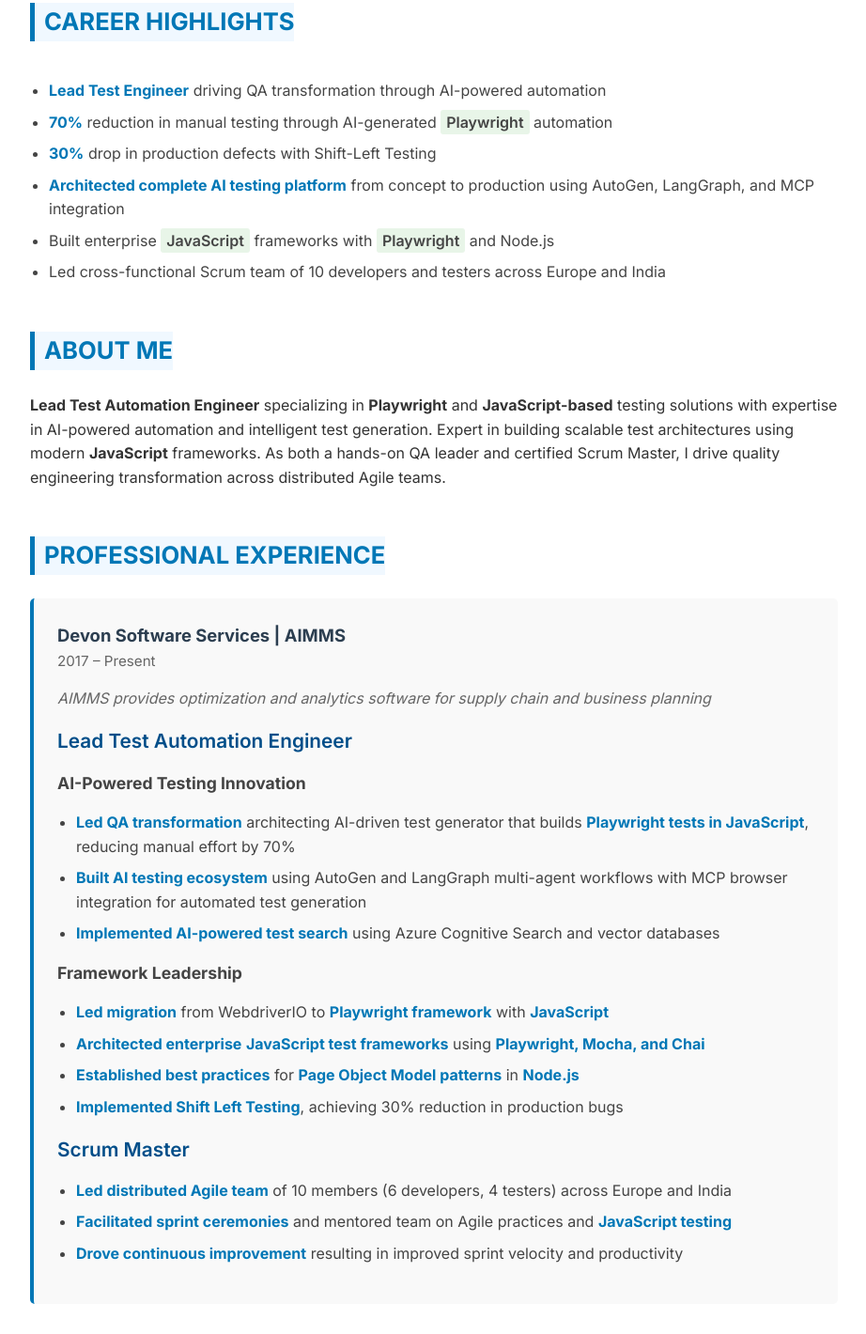
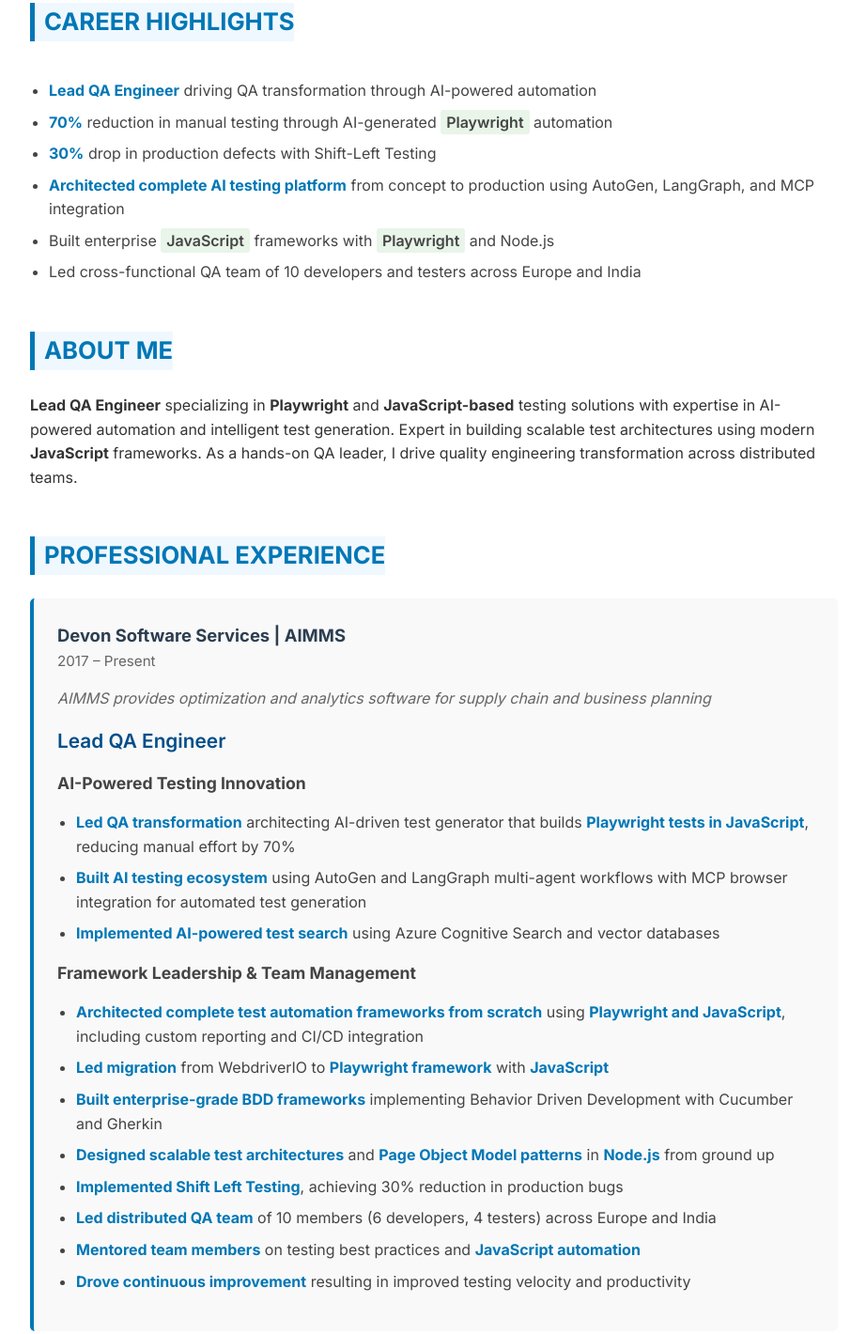
Before and after one commit to praveenvarghese/praveenvarghese.github.io, a plain HTML site: page index.html in a window 1280 px wide. Shown: the part 257-1677 px from the top of the page at 94% size, without its empty margins (178-1100 px from the left). Drawn offline with Linux system fonts and the light colour scheme.

Commit message:
Update index.html

```diff
--- a/index.html
+++ b/index.html
@@ -5,10 +5,10 @@
     <meta name="viewport" content="width=device-width, initial-scale=1.0" />
     <meta
       name="description"
-      content="Lead Test Automation Engineer and Scrum Master skilled in Playwright, AI-powered testing, and Agile leadership."
+      content="Lead QA Engineer skilled in Playwright, AI-powered testing, and team leadership."
     />
     <meta name="author" content="Praveen Varghese" />
-    <title>Praveen Varghese - Lead Test Automation Engineer</title>
+    <title>Praveen Varghese - Lead QA Engineer</title>
     <link rel="icon" href="favicon.png" type="image/png" />
     <link
       href="https://fonts.googleapis.com/css2?family=Inter:wght@400;600;700&display=swap"
@@ -365,7 +365,7 @@
   <body>
     <header>
       <h1>Praveen Varghese</h1>
-      <p>Lead Test Automation Engineer & Scrum Master</p>
+      <p>Lead QA Engineer</p>
       <p style="color: #0077b6; font-weight: 600; margin-top: 10px;">
         QA Lead | Automation-First Quality Strategist | Playwright Expert |
         Modernizing QA with AI
@@ -376,7 +376,7 @@
       <h2>Career Highlights</h2>
       <ul>
         <li>
-          <strong>Lead Test Engineer</strong> driving QA transformation through
+          <strong>Lead QA Engineer</strong> driving QA transformation through
           AI-powered automation
         </li>
         <li>
@@ -396,7 +396,7 @@
           <span class="tech-highlight">Playwright</span> and Node.js
         </li>
         <li>
-          Led cross-functional Scrum team of 10 developers and testers across
+          Led cross-functional QA team of 10 developers and testers across
           Europe and India
         </li>
       </ul>
@@ -405,14 +405,13 @@
     <section id="about">
       <h2>About Me</h2>
       <p>
-        <strong>Lead Test Automation Engineer</strong> specializing in
+        <strong>Lead QA Engineer</strong> specializing in
         <strong>Playwright</strong> and
         <strong>JavaScript-based</strong> testing solutions with expertise in
         AI-powered automation and intelligent test generation. Expert in
         building scalable test architectures using modern
-        <strong>JavaScript</strong> frameworks. As both a hands-on QA
-        leader and certified Scrum Master, I drive quality engineering
-        transformation across distributed Agile teams.
+        <strong>JavaScript</strong> frameworks. As a hands-on QA
+        leader, I drive quality engineering transformation across distributed teams.
       </p>
     </section>
 
@@ -427,7 +426,7 @@
           and business planning
         </p>
 
-        <h3>Lead Test Automation Engineer</h3>
+        <h3>Lead QA Engineer</h3>
         <h4>AI-Powered Testing Innovation</h4>
         <ul>
           <li>
@@ -445,42 +444,40 @@
           </li>
         </ul>
 
-        <h4>Framework Leadership</h4>
+        <h4>Framework Leadership & Team Management</h4>
         <ul>
+          <li>
+            <strong>Architected complete test automation frameworks from scratch</strong> using
+            <strong>Playwright and JavaScript</strong>, including custom reporting and CI/CD integration
+          </li>
           <li>
             <strong>Led migration</strong> from WebdriverIO to
             <strong>Playwright framework</strong> with
             <strong>JavaScript</strong>
           </li>
           <li>
-            <strong>Architected enterprise</strong>
-            <strong>JavaScript test frameworks</strong> using
-            <strong>Playwright, Mocha, and Chai</strong>
+            <strong>Built enterprise-grade BDD frameworks</strong> implementing Behavior Driven Development with Cucumber and Gherkin
           </li>
           <li>
-            <strong>Established best practices</strong> for
+            <strong>Designed scalable test architectures</strong> and
             <strong>Page Object Model patterns</strong> in
-            <strong>Node.js</strong>
+            <strong>Node.js</strong> from ground up
           </li>
           <li>
             <strong>Implemented Shift Left Testing</strong>, achieving 30%
             reduction in production bugs
           </li>
-        </ul>
-
-        <h3>Scrum Master</h3>
-        <ul>
           <li>
-            <strong>Led distributed Agile team</strong> of 10 members (6
+            <strong>Led distributed QA team</strong> of 10 members (6
             developers, 4 testers) across Europe and India
           </li>
           <li>
-            <strong>Facilitated sprint ceremonies</strong> and mentored team on
-            Agile practices and <strong>JavaScript testing</strong>
+            <strong>Mentored team members</strong> on testing best practices and
+            <strong>JavaScript automation</strong>
           </li>
           <li>
             <strong>Drove continuous improvement</strong> resulting in improved
-            sprint velocity and productivity
+            testing velocity and productivity
           </li>
         </ul>
       </div>
@@ -555,8 +552,8 @@
             suites and CI/CD integration
           </li>
           <li>
-            <strong>Team Management:</strong> Leading cross-functional teams and
-            Agile ceremonies
+            <strong>Team Leadership:</strong> Leading cross-functional teams and
+            driving quality initiatives
           </li>
           <li>
             <strong>Innovation Leadership:</strong> Pioneering AI integration in
@@ -567,12 +564,11 @@
     </section>
 
     <section id="education">
-      <h2>Education & Certifications</h2>
+      <h2>Education</h2>
       <p>
         <strong>Bachelor of Engineering</strong> – Visvesvaraya Technological
         University (2012)
       </p>
-      <p><strong>Professional Scrum Master I (PSM I)</strong></p>
     </section>
 
     <section id="contact">
```
